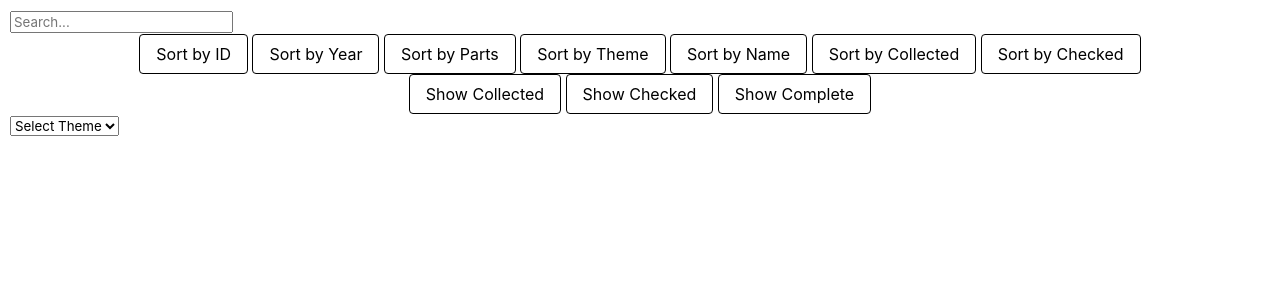
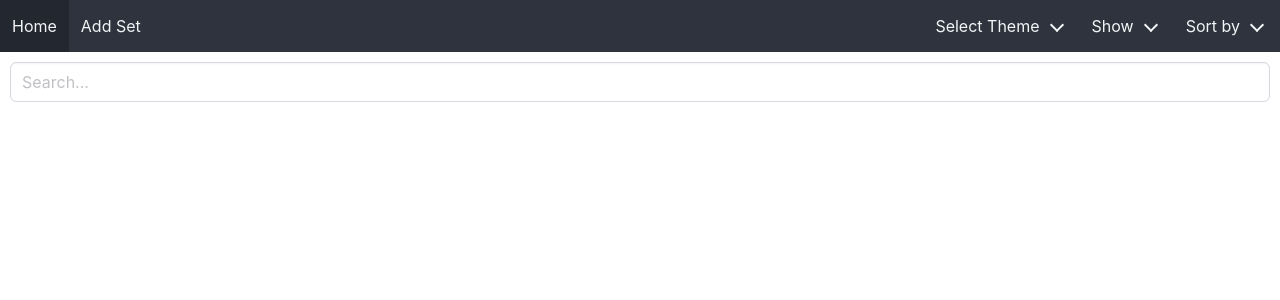
Before and after one commit to tylerobara/BrickTracker, a Flask app: template templates/index.html in a window 1280 px wide. Shown: the top 300 px of the page. Run offline with Flask 3, Linux system fonts and the light colour scheme; the template is opened without the code that fills it, so the values that code supplies are empty.

Commit message:
Better navbar

```diff
--- a/templates/index.html
+++ b/templates/index.html
@@ -1,25 +1,22 @@
 <!DOCTYPE html>
-<html data-theme="light">
+<html data-theme="light" class="has-navbar-fixed-top">
   <head>
     <meta charset="UTF-8">
     <meta name="viewport" content="width=device-width, initial-scale=1.0">
     <title>Set Overview</title>
-    <link rel="stylesheet" href="https://cdn.jsdelivr.net/npm/bulma@0.9.4/css/bulma.min.css">
-
+    <link
+      rel="stylesheet"
+      href="https://cdn.jsdelivr.net/npm/bulma@1.0.0/css/bulma.min.css">
       <script src="https://cdnjs.cloudflare.com/ajax/libs/jquery/3.7.1/jquery.min.js" integrity="sha512-v2CJ7UaYy4JwqLDIrZUI/4hqeoQieOmAZNXBeQyjo21dadnwR+8ZaIJVT8EE2iyI61OV8e6M8PP2/4hpQINQ/g==" crossorigin="anonymous" referrerpolicy="no-referrer"></script>
 
 
       <style>
-body {
-  margin: 0;
-  padding: 0;
-  font-family: Arial, sans-serif;
-}
 
   .grid-container {
     display: grid;
     /* grid-template-columns: repeat(auto-fit, minmax(10%, 23%)); /* Between 33% and 50% width */
-    grid-template-columns: repeat(4, 1fr);
+	grid-template-columns: repeat(4, 1fr);
+
     gap: 10px;
     padding: 10px;
   }
@@ -48,6 +45,18 @@ body {
       height: auto; /* Let the height adjust dynamically */
       overflow: visible; /* Allow content to overflow if necessary */
     }
+	.navbar-item {
+		&.has-dropdown {
+			.navbar-dropdown {
+			display: none;
+			}
+			&.is-hoverable:hover {
+			.navbar-dropdown {
+				display: block;
+			}
+			}
+		}
+	}
   }
 
   .grid-item img {
@@ -59,34 +68,104 @@ body {
     margin: 0; /* Remove default margin */
   }
   .card-footer {
+
     position:absolute;
     bottom:0;
     width:90%;
     height:30px;   /* Height of the footer */
   }
 
-  .button {
-    background-color: black;
-    border-color: black;
-  }
-  .button.button-clear,
-  .button.button-outline {
-    background-color: transparent;
-    color: black;
-  }
-  .button.button-clear {
-    border-color: transparent;
-  }
+
   .search-container {
     padding: 10px;
   }
       </style>
   </head>
   <body>
+
+	<nav class="navbar is-dark is-fixed-top" role="navigation" aria-label="main navigation">
+		<div class="navbar-brand">
+			<a class="navbar-item" href="/">
+				Home
+			</a>
+
+			<a class="navbar-item" href="/create">
+				Add Set
+			</a>
+			<a role="button" class="navbar-burger" aria-label="menu" aria-expanded="false" data-target="navMenu">
+				<span aria-hidden="true"></span>
+				<span aria-hidden="true"></span>
+				<span aria-hidden="true"></span>
+				<span aria-hidden="true"></span>
+			</a>
+		</div>
+		<div id="navMenu" class="navbar-menu">
+			<div class="navbar-start">
+
+			</div>
+
+			<div class="navbar-end">
+				<div class="navbar-item has-dropdown is-hoverable">
+					<a class="navbar-link">
+						Select Theme
+					</a>
+					<div class="navbar-dropdown" id="themeDropdown">
+
+					</div>
+				</div>
+				<div class="navbar-item has-dropdown is-hoverable">
+					<a class="navbar-link">
+						Show
+					</a>
+					<div class="navbar-dropdown">
+						<a class="navbar-item" id="toggleButton">
+							Collected
+						</a>
+						<a class="navbar-item" id="toggleButton2">
+							Checked
+						</a>
+						<a class="navbar-item" id="toggleButton3">
+							Complete
+						</a>
+					</div>
+				</div>
+				<div class="navbar-item has-dropdown is-hoverable">
+					<a class="navbar-link">
+						Sort by
+					</a>
+
+					<div class="navbar-dropdown">
+						<a class="navbar-item" onclick="dynamicSort('set_id')">
+							ID
+						</a>
+						<a class="navbar-item" onclick="dynamicSort('set_year')">
+							Year
+						</a>
+						<a class="navbar-item" onclick="dynamicSort('set_parts')">
+							Parts
+						</a>
+						<a class="navbar-item" onclick="dynamicSort('set_theme')">
+							Theme
+						</a>
+						<a class="navbar-item" onclick="dynamicSort('set_name')">
+							Name
+						</a>
+						<a class="navbar-item" onclick="dynamicSort('s_col')">
+							Collected
+						</a>
+						<a class="navbar-item" onclick="dynamicSort('s_check')">
+							Checked
+						</a>
+					</div>
+				</div>
+			</div>
+		</div>
+	</nav>
+
+
     <div class="search-container">
-      <input type="text" id="searchInput" onkeyup="searchFunction()" placeholder="Search...">
-      </select>
-      <center>
+      <input class="input"type="text" id="searchInput" onkeyup="searchFunction()" placeholder="Search...">
+      <!-- <center hidden="true">
 	<button class="button button-outline" onclick="dynamicSort('set_id')">Sort by ID</button>
 	<button class="button button-outline" onclick="dynamicSort('set_year')">Sort by Year</button>
 	<button class="button button-outline" onclick="dynamicSort('set_parts')">Sort by Parts</button>
@@ -94,15 +173,12 @@ body {
 	<button class="button button-outline" onclick="dynamicSort('set_name')">Sort by Name</button>
 	<button class="button button-outline" onclick="dynamicSort('s_col')">Sort by Collected</button>
 	<button class="button button-outline" onclick="dynamicSort('s_check')">Sort by Checked</button>
-      </center>
-      <center>
+      </center> -->
+      <!-- <center>
 	<button class="button button-outline" id="toggleButton">Show Collected</button>
 	<button class="button button-outline" id="toggleButton2">Show Checked</button>
 	<button class="button button-outline" id="toggleButton3">Show Complete</button>
-      </center>
-      <select id="themeDropdown">
-  <option value="">Select Theme</option>
-</select>
+      </center> -->
 
       <!-- Add more buttons for other text values if needed -->
     </div>
@@ -169,7 +245,7 @@ body {
 
 		  <p class="card-footer-item">
 		  <span>
-		    <a class="is-size-6" style="color: #363636;" href="/{{ i['set_num'] }}">Inventory</a>
+		    <a class="is-size-6" style="color: #363636;" href="/{{ i[0] }}/{{ i[8] }}">Inventory</a>
 		  </span>
 		  </p>
 
@@ -436,7 +512,7 @@ document.addEventListener('DOMContentLoaded', function () {
   const themeDropdown = document.getElementById('themeDropdown');
 
   // Retrieve all unique values from the <a> elements
-  const themes = [];
+  const themes = ['Show all'];
   const themeLinks = document.querySelectorAll('.set_theme');
   themeLinks.forEach(function(link) {
     const themeId = link.textContent.trim();
@@ -447,24 +523,29 @@ document.addEventListener('DOMContentLoaded', function () {
 
   // Create options for the dropdown list
   themes.forEach(function(theme) {
-    const option = document.createElement('option');
+    const option = document.createElement('a');
+	option.className = "navbar-item";
     option.value = theme;
     option.textContent = theme;
     themeDropdown.appendChild(option);
+	option.addEventListener('click', function() {
+		filterGridItems(theme);
+	});
   });
 
   // Add event listener to filter grid items
-  themeDropdown.addEventListener('change', function() {
-    const selectedTheme = themeDropdown.value;
-    filterGridItems(selectedTheme);
-  });
+//   themeDropdown.addEventListener('click', function() {
+// 	console.log($(this));
+//     const selectedTheme = themeDropdown.value;
+//     filterGridItems(selectedTheme);
+//   });
 
   function filterGridItems(selectedTheme) {
     const gridItems = document.querySelectorAll('.grid-item');
     gridItems.forEach(function(item) {
       const themeLink = item.querySelector('.set_theme');
       const themeId = themeLink.textContent.trim();
-      if (!selectedTheme || themeId === selectedTheme) {
+      if (!selectedTheme || themeId === selectedTheme || selectedTheme == "Show all") {
         item.style.display = 'block'; // Show the grid item
       } else {
         item.style.display = 'none'; // Hide the grid item
@@ -473,7 +554,17 @@ document.addEventListener('DOMContentLoaded', function () {
   }
 });
 
+$(document).ready(function() {
 
+// Check for click events on the navbar burger icon
+$(".navbar-burger").click(function() {
+
+	// Toggle the "is-active" class on both the "navbar-burger" and the "navbar-menu"
+	$(".navbar-burger").toggleClass("is-active");
+	$(".navbar-menu").toggleClass("is-active");
+
+});
+});
 	</script>
   </body>
 </html>
```
